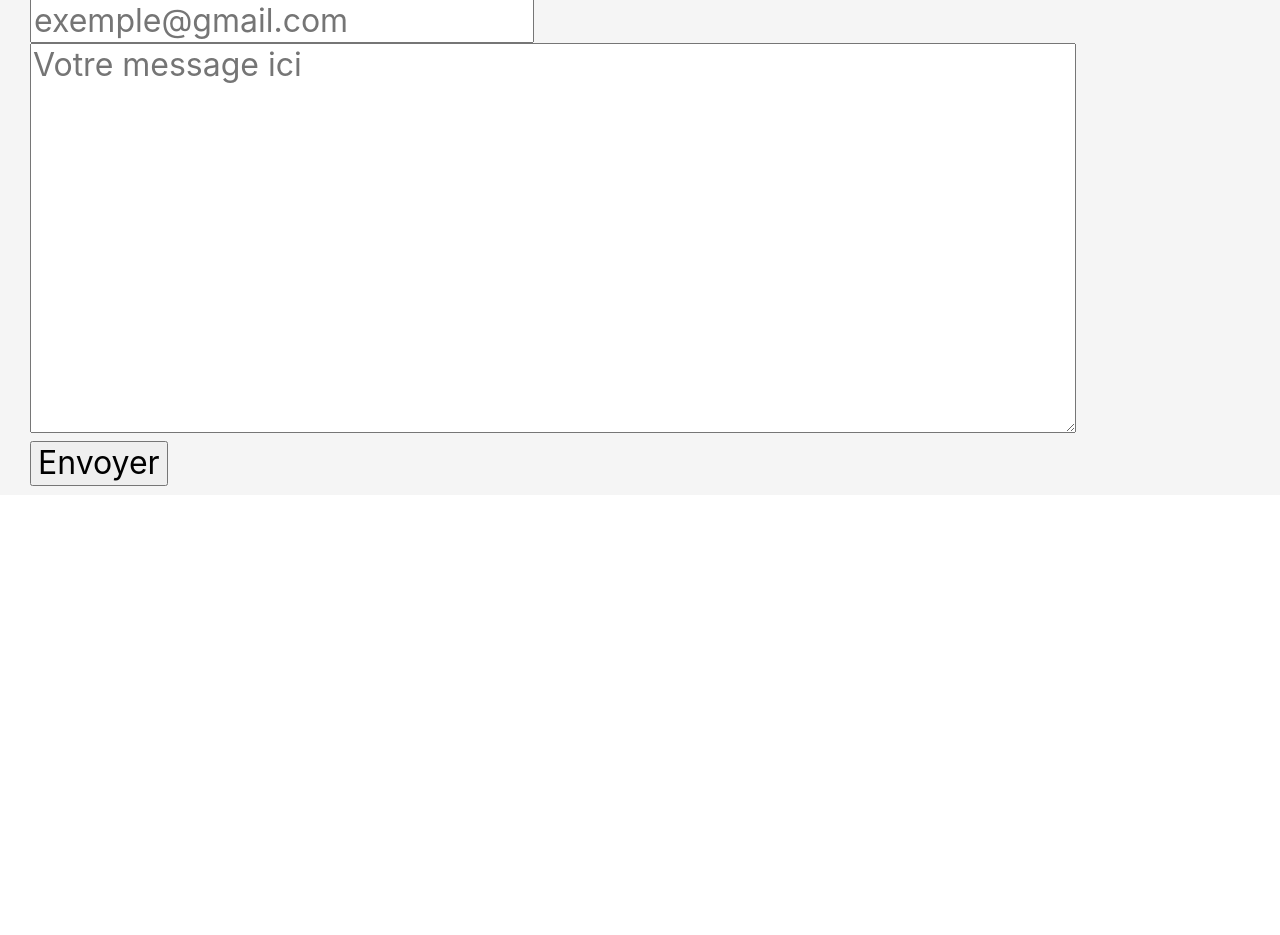
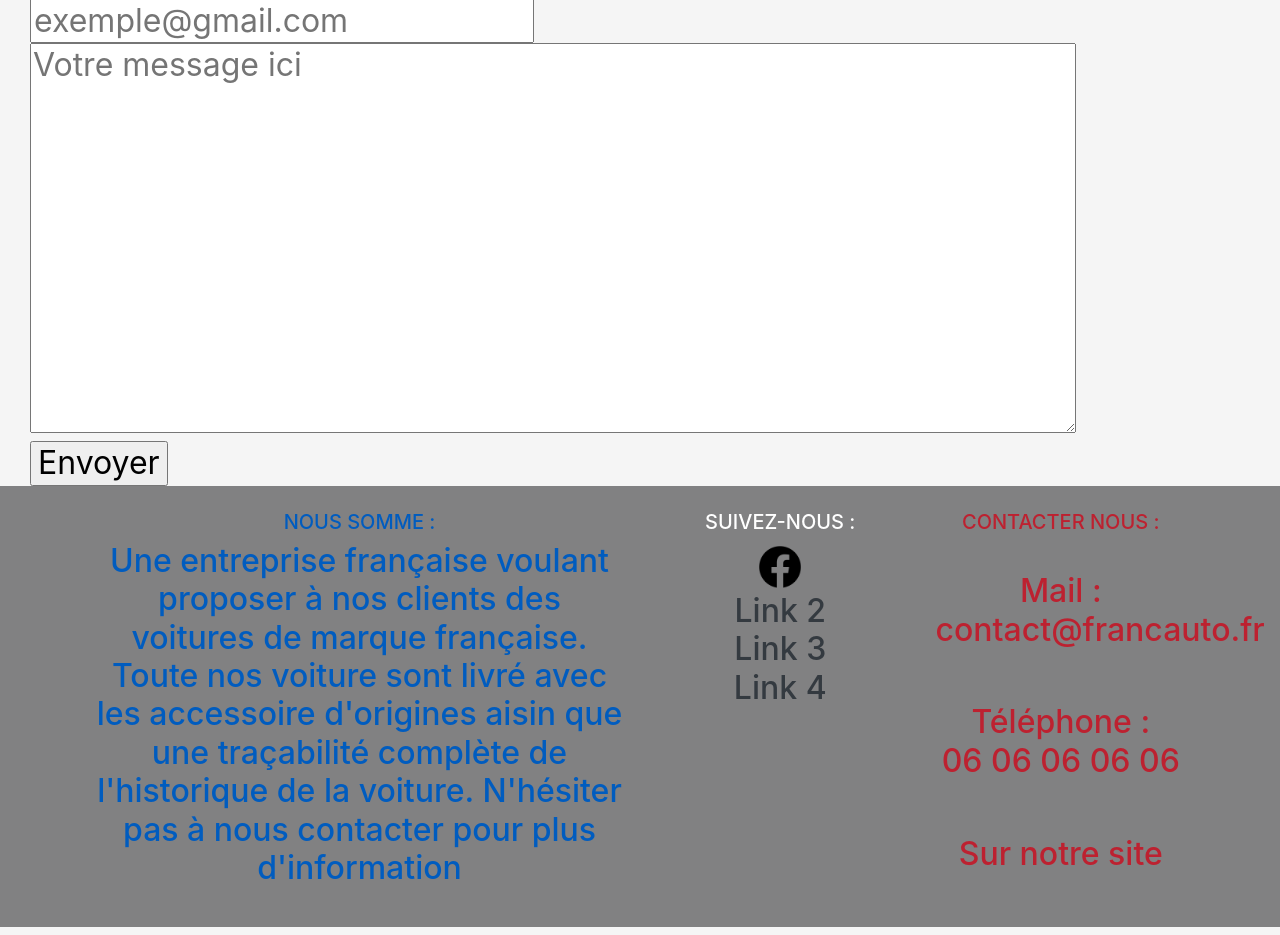
Before and after one commit to eric-gilles/Projet-Web, a PHP site: page /contact.php in a window 1280 px wide. Shown: the part 305-1240 px from the top of the page. Before the commit the page ends 791 px from the top, so only its background shows below. Run offline with PHP 8.4, Linux system fonts and the light colour scheme.

Commit message:
changement avant le pull

```diff
--- a/contact.php
+++ b/contact.php
@@ -51,7 +51,7 @@
         <input type="submit" value="Envoyer" />
 
     </form>
-
+            <!-- Envoie de l'email au contact de l'entreprise -->
     <?php
     if (isset($_POST['message'])) {
         $position_arobase = strpos($_POST['email'], '@');
@@ -66,6 +66,11 @@
         }
     }
     ?>
+    <!-- Affichage footer -->
+    <?php
+        require_once 'inc/footer.php';
+    ?>
+    <!-- Fin affichage footer -->
 
 
 </body>
--- /dev/null
+++ b/inc/footer.php
@@ -0,0 +1,83 @@
+<?php
+
+/* /footer.php
+ * Bas de page contenant des information importante à mettre à la fin de toute les pages
+ * code : require_once 'inc/footer.php';
+ *
+ * @author Lilian Boullée
+ * @date 05/2021
+ */
+
+?>
+
+
+<!-- Footer -->
+<footer class="text-center text-lg-start" style="background-color: #818182;">
+  <!-- Grid container -->
+  <div class="container p-4">
+    <!--Grid row-->
+    <div class="row">
+      <!--Grid column-->
+      <div class="col-lg-6 col-md-12 mb-4 mb-md-0">
+        <h5 class="text-uppercase" style='color:#005cbf;'>Nous somme :</h5>
+
+        <p style='color:#005cbf;'>
+            Une entreprise française voulant proposer à nos clients des voitures de marque française.
+            Toute nos voiture sont livré avec les accessoire d'origines aisin que une traçabilité complète
+            de l'historique de la voiture. N'hésiter pas à nous contacter pour plus d'information
+        </p>
+      </div>
+      <!--Grid column-->
+
+      <!--Grid column-->
+      <div class="col-lg-3 col-md-6 mb-4 mb-md-0">
+        <h5 style="color:white;" class="text-uppercase">Suivez-nous :</h5>
+
+        <ul class="list-unstyled mb-0">
+          <li>
+            <a href="">
+            <img src="./img/social/facebook.png" width="50" height="50" alt="facebook logo">
+            </a>
+          </li>
+          <li>
+            <a href="#!" class="text-dark">Link 2</a>
+          </li>
+          <li>
+            <a href="#!" class="text-dark">Link 3</a>
+          </li>
+          <li>
+            <a href="#!" class="text-dark">Link 4</a>
+          </li>
+        </ul>
+      </div>
+      <!--Grid column-->
+
+      <!--Grid column-->
+      <div class="col-lg-3 col-md-6 mb-4 mb-md-0" style="color: #bd2130;">
+        <h5 style="color: #bd2130;" class="text-uppercase mb-0">Contacter nous :</h5>
+        <br>
+        <ul class="list-unstyled">
+          <li>
+            <p>Mail :
+            <a href="mailto:contact@francauto.fr" style="color: #bd2130;">contact@francauto.fr</a>
+            </p>
+          </li>
+          <br>
+          <li>
+              <p>Téléphone :<br>
+              <a href="tel+" style="color: #bd2130;">06 06 06 06 06</a>
+              </p>
+          </li>
+          <br>
+          <li>
+            <a href="./contact.php" style="color: #bd2130;">Sur notre site</a>
+          </li>
+        </ul>
+      </div>
+      <!--Grid column-->
+    </div>
+    <!--Grid row-->
+  </div>
+  <!-- Grid container -->
+</footer>
+<!-- Footer -->
```
Also changed, not shown: nbproject/project.xml (added, +9 -0 lines), img/social/facebook.png (added), 2 other files.
